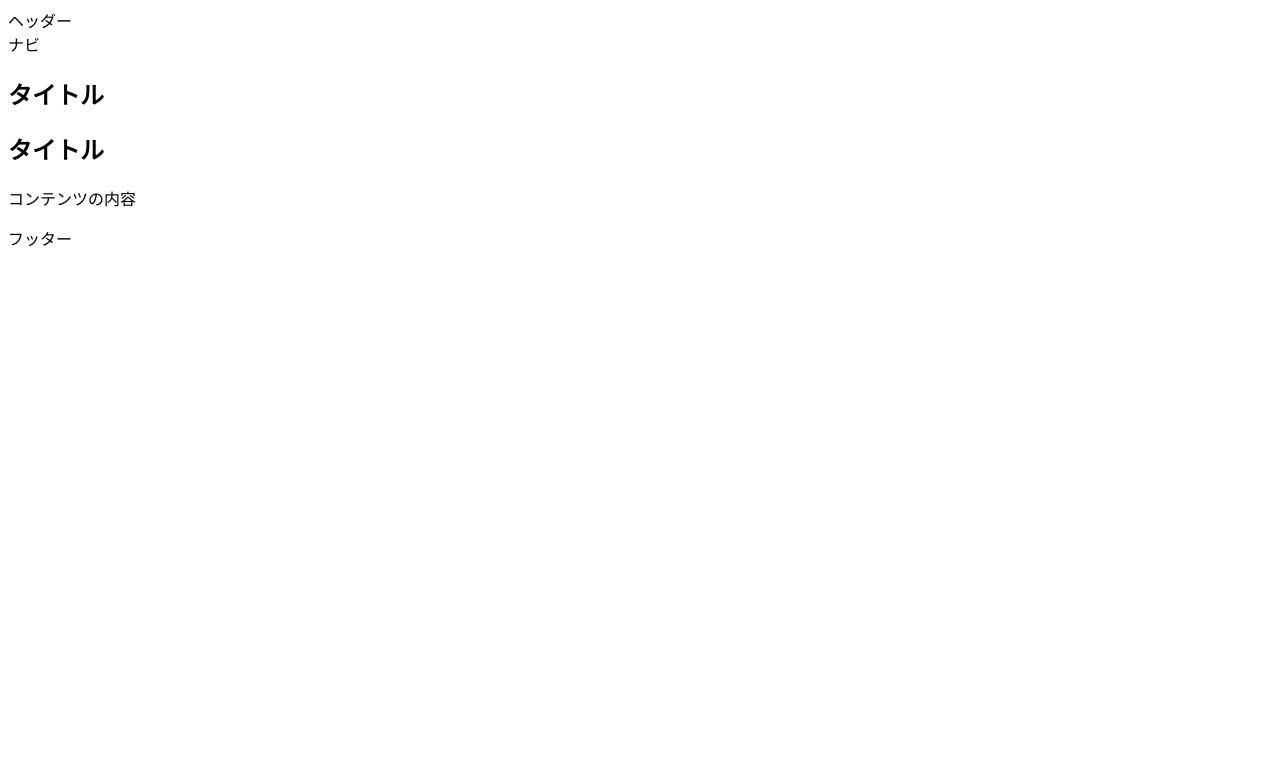
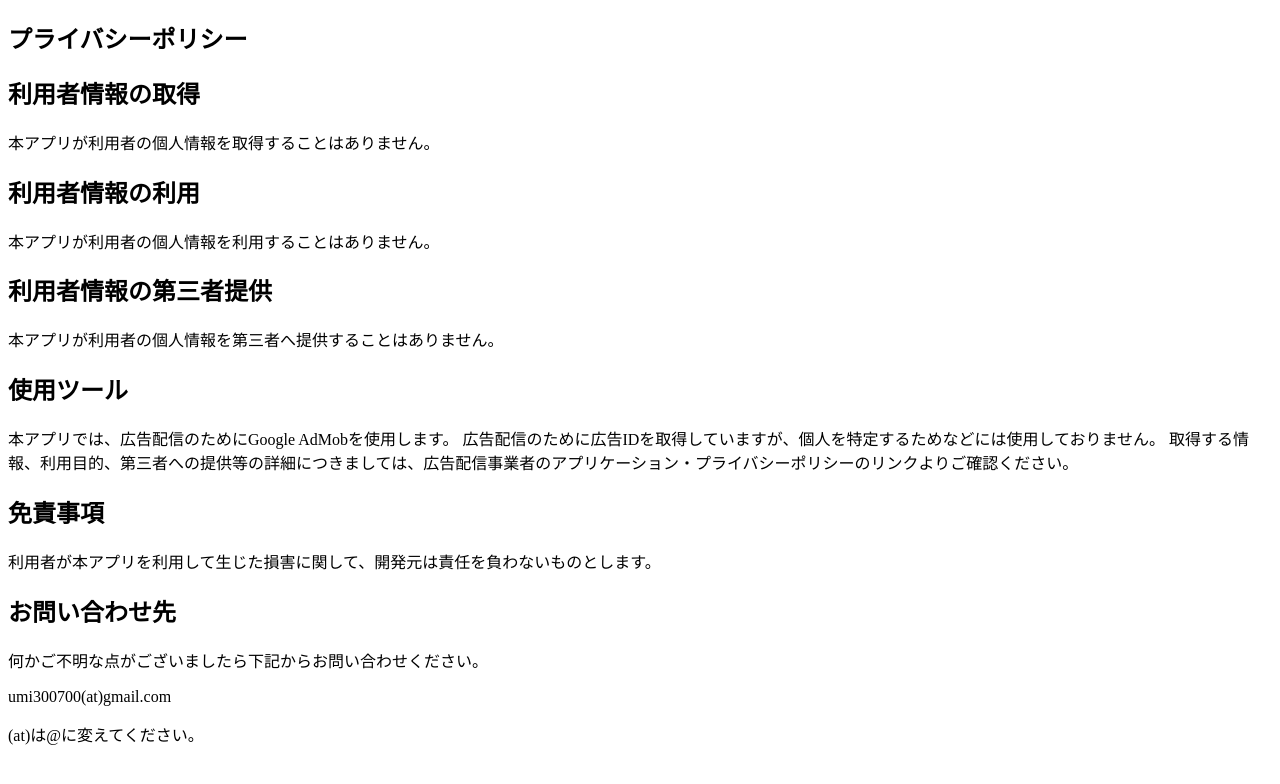
Before and after one commit to umi1060/umi1060.github.io, a plain HTML site: page docs/index.html in a window 1280 px wide. Drawn offline with Linux system fonts and the light colour scheme.

Commit message:
プライバシーポリシー記載

```diff
--- a/docs/index.html
+++ b/docs/index.html
@@ -6,23 +6,31 @@
  </head>
 
  <body>
- <!----- ヘッダー ----->
- <header>ヘッダー</header>
- <nav>ナビ</nav>
- <!----- ヘッダー END ----->
+
 
  <!----- メインコンテンツ ----->
  <article>
- <h1>タイトル</h1>
+ <h1>プライバシーポリシー</h1>
  <section>
- <h2>タイトル</h2>
- <p>コンテンツの内容</p>
+ <h2>利用者情報の取得 </h2>
+本アプリが利用者の個人情報を取得することはありません。
+<h2>利用者情報の利用 </h2>
+ <p>本アプリが利用者の個人情報を利用することはありません。</p>
+<h2>利用者情報の第三者提供</h2>
+ <p>本アプリが利用者の個人情報を第三者へ提供することはありません。</p>
+<h2>使用ツール</h2>
+ <p>本アプリでは、広告配信のためにGoogle AdMobを使用します。
+広告配信のために広告IDを取得していますが、個人を特定するためなどには使用しておりません。
+取得する情報、利用目的、第三者への提供等の詳細につきましては、広告配信事業者のアプリケーション・プライバシーポリシーのリンクよりご確認ください。</p>
+<h2>免責事項</h2>
+ <p>利用者が本アプリを利用して生じた損害に関して、開発元は責任を負わないものとします。</p>
+<h2>お問い合わせ先</h2>
+ <p>何かご不明な点がございましたら下記からお問い合わせください。</p>
+ <p>umi300700(at)gmail.com</p>
+ <p>(at)は@に変えてください。</p>
  </section>
  </article>
  <!----- メインコンテンツ END ----->
 
- <!----- フッター ----->
- <footer>フッター</footer>
- <!----- フッター END ----->
  </body>
 </html>
```
